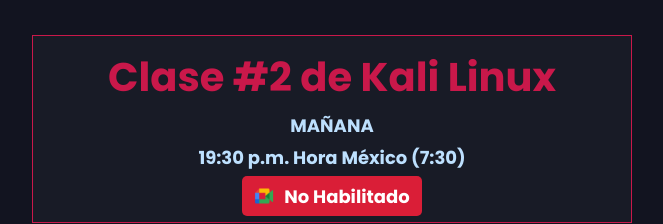
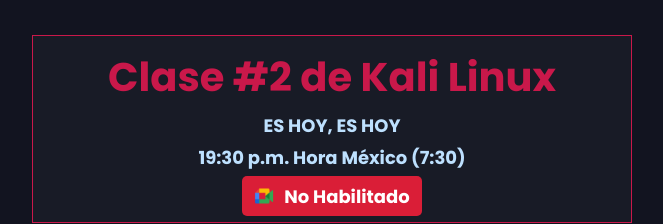
Before and after one commit to Mauricio2202/codenews, a React (Vite) app: page / in a window 1280 px wide. Shown: the part 1443-1667 px from the top of the page, without its empty margins (308-971 px from the left). Built offline with nearby package versions, Linux system fonts and the light colour scheme; a web font is replaced by a local one.

Commit message:
Actualizando día de clase kali

```diff
--- a/src/components/Clases.jsx
+++ b/src/components/Clases.jsx
@@ -37,7 +37,7 @@
                         <img src={ KaliClass } alt="kali-class" className='class-new redes-i' />
                         <div className="react-class-countdown">
                             <p className='classTitle'><strong>Clase #2 de Kali Linux</strong></p>
-                            <p>MAÑANA</p>
+                            <p>ES HOY, ES HOY</p>
                             {/* <p>El {classDate}</p>  */}
                             <p>19:30 p.m. Hora México (7:30)</p>
                             <a href="#" className="enlace-meet" onClick={(e) => { e.preventDefault(); setModalOpen(true); }}>
```
